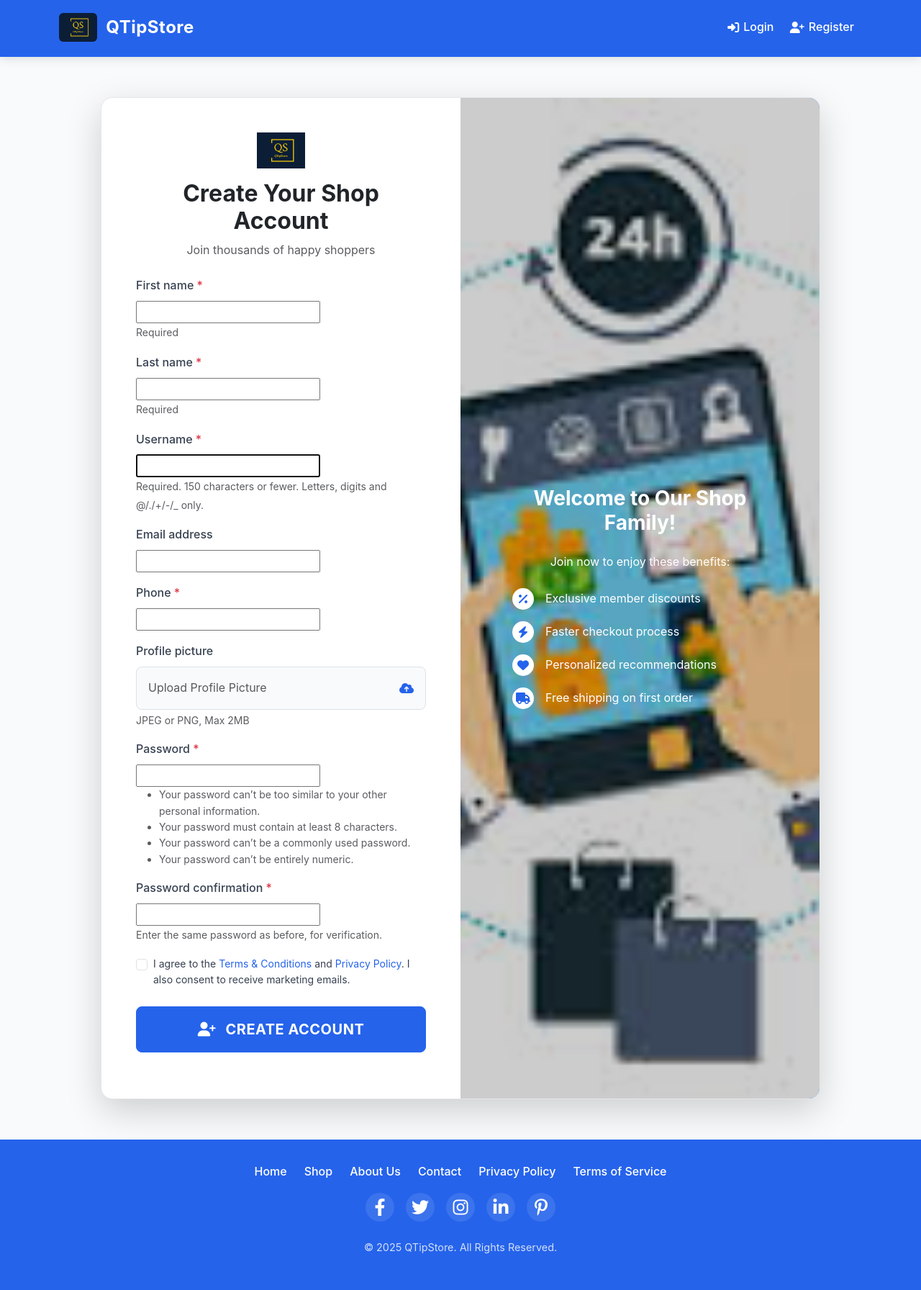
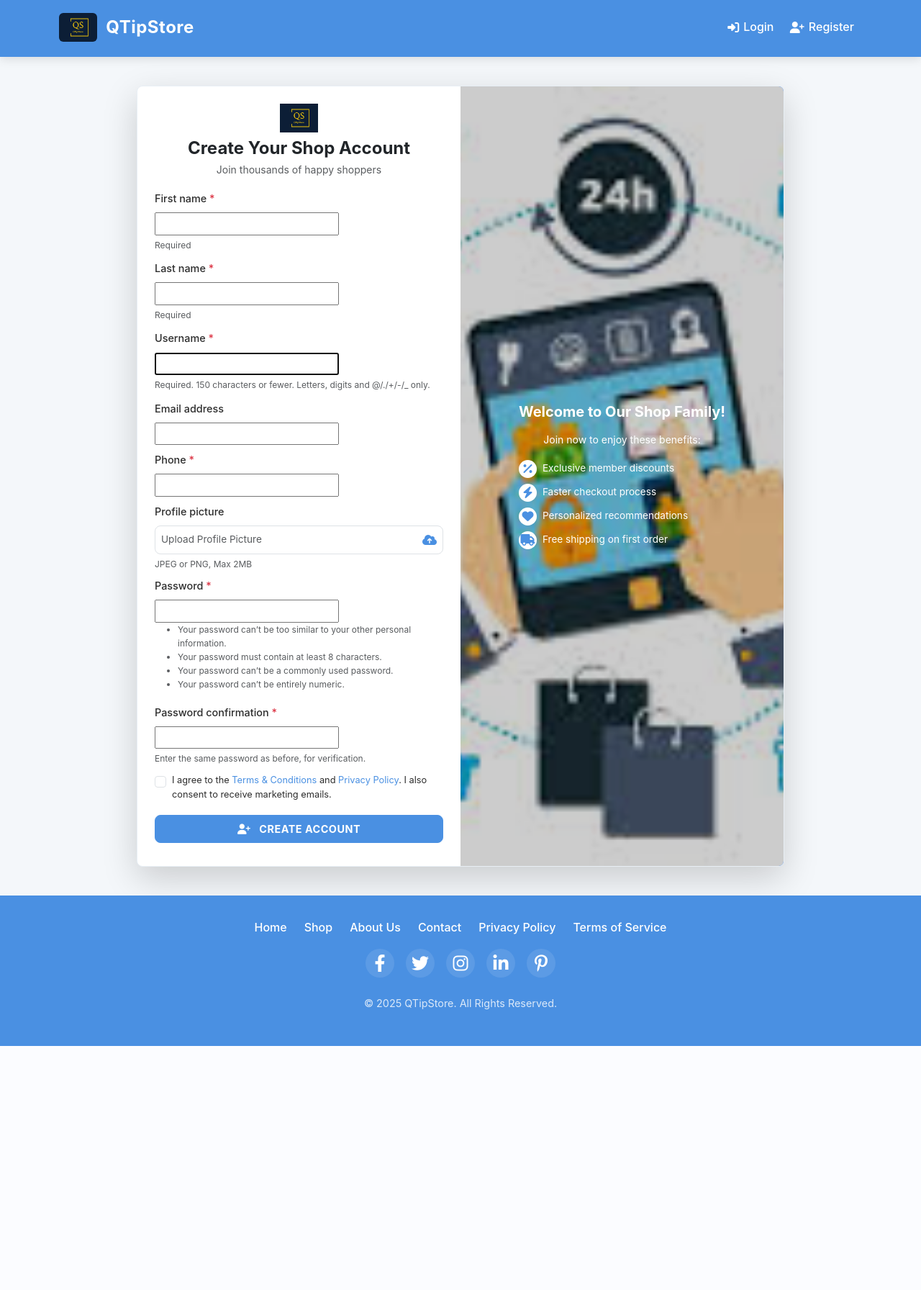
Before and after one commit to vinaykalwala/VindusQTipStore, a Django app: page /users/register/customer/ in a window 1280 px wide. Shown: the whole page at 72% size. After the commit the page ends 1453 px from the top, so only its background shows below. Run offline with Django 5.2, Linux system fonts and the light colour scheme.

Commit message:
fixed register_customer.html

```diff
--- a/templates/users/register_customer.html
+++ b/templates/users/register_customer.html
@@ -2,22 +2,21 @@
 {% load static %}
 {% block content %}
 
-<div class="signup-wrapper d-flex align-items-center justify-content-center min-vh-100 py-4" style="background-color: #f9fafb;">
-    <div class="signup-box row g-0 shadow-lg rounded-4 overflow-hidden w-100 bg-white" style="max-width: 1000px;">
+<div class="signup-wrapper d-flex align-items-center justify-content-center min-vh-100 py-2" style="background-color: #F4F7FA;">
+    <div class="signup-box row g-0 shadow-lg rounded-3 overflow-hidden w-100 bg-white" style="max-width: 900px;">
 
         <!-- Left Form Section -->
-        <div class="col-lg-6 d-flex flex-column justify-content-center p-4 p-md-5">
+        <div class="col-lg-6 d-flex flex-column justify-content-center p-3 p-md-4">
             <div class="form-content w-100">
-                <div class="text-center mb-4">
-                    <img src="{% static 'QTipsStore_Logo.jpeg' %}" alt="ShopLogo" class="mb-3" style="height: 50px;">
-                    <h2 class="fw-bold text-dark mb-2">Create Your Shop Account</h2>
-                    <p class="text-muted">Join thousands of happy shoppers</p>
+                <div class="text-center mb-3">
+                    <img src="{% static 'QTipsStore_Logo.jpeg' %}" alt="ShopLogo" class="mb-2" style="height: 40px;">
+                    <h2 class="fw-bold text-dark mb-1" style="font-size: 1.5rem;">Create Your Shop Account</h2>
+                    <p class="text-muted" style="font-size: 0.875rem;">Join thousands of happy shoppers</p>
                 </div>
-
 
                 <!-- Messages -->
                 {% if messages %}
-                <div class="alert alert-info mt-3" role="alert">
+                <div class="alert alert-info mt-2" role="alert" style="font-size: 0.85rem;">
                     {% for message in messages %}
                         <p class="mb-0">{{ message }}</p>
                     {% endfor %}
@@ -28,20 +27,20 @@
                     {% csrf_token %}
                     <div class="form-fields">
                         {% for field in form %}
-                        <div class="mb-3">
-                            <label for="{{ field.id_for_label }}" class="form-label fw-medium">
+                        <div class="mb-2">
+                            <label for="{{ field.id_for_label }}" class="form-label fw-medium" style="font-size: 0.9rem;">
                                 {{ field.label }}
                                 {% if field.field.required %}<span class="text-danger">*</span>{% endif %}
                             </label>
 
                             {% if field.name == 'profile_picture' %}
-                                <div class="file-upload-wrapper mb-2">
+                                <div class="file-upload-wrapper mb-1">
                                     <input type="file" class="form-control" id="{{ field.id_for_label }}" name="{{ field.name }}" accept="image/*">
-                                    <div class="file-upload-label d-flex align-items-center justify-content-between p-3 border rounded-3">
-                                        <span class="text-muted">Upload Profile Picture</span>
+                                    <div class="file-upload-label d-flex align-items-center justify-content-between p-2 border rounded-3">
+                                        <span class="text-muted" style="font-size: 0.85rem;">Upload Profile Picture</span>
                                         <i class="fas fa-cloud-upload-alt text-primary"></i>
                                     </div>
-                                    <small class="text-muted d-block mt-1">JPEG or PNG, Max 2MB</small>
+                                    <small class="text-muted d-block mt-1" style="font-size: 0.75rem;">JPEG or PNG, Max 2MB</small>
                                 </div>
                             {% else %}
                                 <div class="input-group">
@@ -55,34 +54,32 @@
                             {% endif %}
 
                             {% if field.help_text %}
-                                <small class="form-text text-muted">{{ field.help_text }}</small>
+                                <small class="form-text text-muted" style="font-size: 0.75rem;">{{ field.help_text }}</small>
                             {% endif %}
 
                             {% for error in field.errors %}
-                                <div class="invalid-feedback d-block">{{ error }}</div>
+                                <div class="invalid-feedback d-block" style="font-size: 0.75rem;">{{ error }}</div>
                             {% endfor %}
                         </div>
                         {% endfor %}
                     </div>
 
-                    <div class="form-check mb-4">
+                    <div class="form-check mb-3">
                         <input class="form-check-input" type="checkbox" id="termsCheck" required>
-                        <label class="form-check-label small" for="termsCheck">
+                        <label class="form-check-label small" for="termsCheck" style="font-size: 0.8rem;">
                             I agree to the <a href="#" class="text-decoration-none text-primary">Terms & Conditions</a> and
                             <a href="#" class="text-decoration-none text-primary">Privacy Policy</a>. I also consent to receive marketing emails.
                         </label>
                     </div>
 
-                    <button type="submit" class="btn btn-primary btn-lg w-100 rounded-3 py-3 fw-bold mb-3">
+                    <button type="submit" class="btn btn-primary btn-lg w-100 rounded-3 py-2 fw-bold mb-2" style="font-size: 0.9rem;">
                         <i class="fas fa-user-plus me-2"></i> CREATE ACCOUNT
                     </button>
-
-
                 </form>
 
                 <!-- Form Errors -->
                 {% if form.errors %}
-                <div class="alert alert-danger mt-3" role="alert">
+                <div class="alert alert-danger mt-2" role="alert" style="font-size: 0.85rem;">
                     <h5 class="alert-heading fs-6">Please fix the following errors:</h5>
                     <ul class="mb-0 ps-3 small">
                     {% for field in form %}
@@ -103,34 +100,34 @@
         <div class="col-lg-6 d-none d-lg-flex align-items-center p-0 bg-primary">
             <div class="position-relative w-100 h-100">
                 <img src="{% static 'registration_pic.jpeg' %}" alt="Happy shoppers" class="img-fluid h-100 w-100 object-fit-cover">
-                <div class="position-absolute top-0 start-0 w-100 h-100 d-flex flex-column justify-content-center align-items-center text-white p-5" style="background: rgba(0,0,0,0.2);">
-                    <div class="text-center px-4">
-                        <h3 class="fw-bold mb-4">Welcome to Our Shop Family!</h3>
-                        <p class="mb-4">Join now to enjoy these benefits:</p>
+                <div class="position-absolute top-0 start-0 w-100 h-100 d-flex flex-column justify-content-center align-items-center text-white p-4" style="background: rgba(0,0,0,0.2);">
+                    <div class="text-center px-3">
+                        <h3 class="fw-bold mb-3" style="font-size: 1.25rem;">Welcome to Our Shop Family!</h3>
+                        <p class="mb-3" style="font-size: 0.875rem;">Join now to enjoy these benefits:</p>
                         <div class="benefits-list text-start">
-                            <div class="d-flex align-items-center mb-3">
-                                <div class="benefit-icon bg-white text-primary rounded-circle d-flex align-items-center justify-content-center me-3" style="width: 30px; height: 30px;">
+                            <div class="d-flex align-items-center mb-2">
+                                <div class="benefit-icon bg-white text-primary rounded-circle d-flex align-items-center justify-content-center me-2" style="width: 25px; height: 25px;">
                                     <i class="fas fa-percent fs-6"></i>
                                 </div>
-                                <span>Exclusive member discounts</span>
+                                <span style="font-size: 0.85rem;">Exclusive member discounts</span>
                             </div>
-                            <div class="d-flex align-items-center mb-3">
-                                <div class="benefit-icon bg-white text-primary rounded-circle d-flex align-items-center justify-content-center me-3" style="width: 30px; height: 30px;">
+                            <div class="d-flex align-items-center mb-2">
+                                <div class="benefit-icon bg-white text-primary rounded-circle d-flex align-items-center justify-content-center me-2" style="width: 25px; height: 25px;">
                                     <i class="fas fa-bolt fs-6"></i>
                                 </div>
-                                <span>Faster checkout process</span>
+                                <span style="font-size: 0.85rem;">Faster checkout process</span>
                             </div>
-                            <div class="d-flex align-items-center mb-3">
-                                <div class="benefit-icon bg-white text-primary rounded-circle d-flex align-items-center justify-content-center me-3" style="width: 30px; height: 30px;">
+                            <div class="d-flex align-items-center mb-2">
+                                <div class="benefit-icon bg-white text-primary rounded-circle d-flex align-items-center justify-content-center me-2" style="width: 25px; height: 25px;">
                                     <i class="fas fa-heart fs-6"></i>
                                 </div>
-                                <span>Personalized recommendations</span>
+                                <span style="font-size: 0.85rem;">Personalized recommendations</span>
                             </div>
                             <div class="d-flex align-items-center">
-                                <div class="benefit-icon bg-white text-primary rounded-circle d-flex align-items-center justify-content-center me-3" style="width: 30px; height: 30px;">
+                                <div class="benefit-icon bg-white text-primary rounded-circle d-flex align-items-center justify-content-center me-2" style="width: 25px; height: 25px;">
                                     <i class="fas fa-truck fs-6"></i>
                                 </div>
-                                <span>Free shipping on first order</span>
+                                <span style="font-size: 0.85rem;">Free shipping on first order</span>
                             </div>
                         </div>
                     </div>
@@ -142,39 +139,39 @@
 
 <style>
 :root {
-        --primary-color: #2563eb;
-        --primary-light: #3b82f6;
-        --secondary-color: #f9fafb;
-        --accent-color: #1d4ed8;
-        --text-color: #374151;
-        --border-color: #e5e7eb;
+    --primary-color: #4A90E2;
+    --secondary-color: #FF6B35;
+    --background-color: #F4F7FA;
+    --text-color: #2D2D2D;
+    --light-gray: #E8EFF5;
+    --white: #FFFFFF;
 }
 
 body {
-        background-color: var(--secondary-color);
+    background-color: var(--background-color);
     font-family: 'Inter', -apple-system, BlinkMacSystemFont, 'Segoe UI', Roboto, 'Helvetica Neue', Arial, sans-serif;
 }
 
 .signup-box {
     transition: all 0.3s ease;
-        border: 1px solid var(--border-color);
+    border: 1px solid var(--light-gray);
 }
 
 .signup-box:hover {
-        box-shadow: 0 10px 25px rgba(0,0,0,0.1) !important;
+    box-shadow: 0 8px 20px rgba(0,0,0,0.1) !important;
 }
 
 .form-control, .form-select {
-        padding: 0.75rem 1rem;
-        border-radius: 0.375rem;
-        border: 1px solid var(--border-color);
+    padding: 0.5rem 0.75rem;
+    border-radius: 0.25rem;
+    border: 1px solid var(--light-gray);
     transition: all 0.2s;
-        font-size: 0.9375rem;
+    font-size: 0.875rem;
 }
 
 .form-control:focus, .form-select:focus {
-        border-color: var(--primary-light);
-        box-shadow: 0 0 0 3px rgba(37, 99, 235, 0.1);
+    border-color: var(--primary-color);
+    box-shadow: 0 0 0 2px rgba(74, 144, 226, 0.1);
     outline: none;
 }
 
@@ -234,13 +231,13 @@
 }
 
 .file-upload-label {
-        background-color: #f8fafc;
+    background-color: var(--white);
     transition: all 0.2s;
 }
 
 .file-upload-label:hover {
-        background-color: #f1f5f9;
-        border-color: var(--primary-light);
+    background-color: var(--light-gray);
+    border-color: var(--primary-color);
 }
 
 .benefit-icon {
```
Also changed, not shown: other parts of templates/users/register_customer.html (+18 -18 lines). Lines whose indentation alone changed are shown as unchanged.
